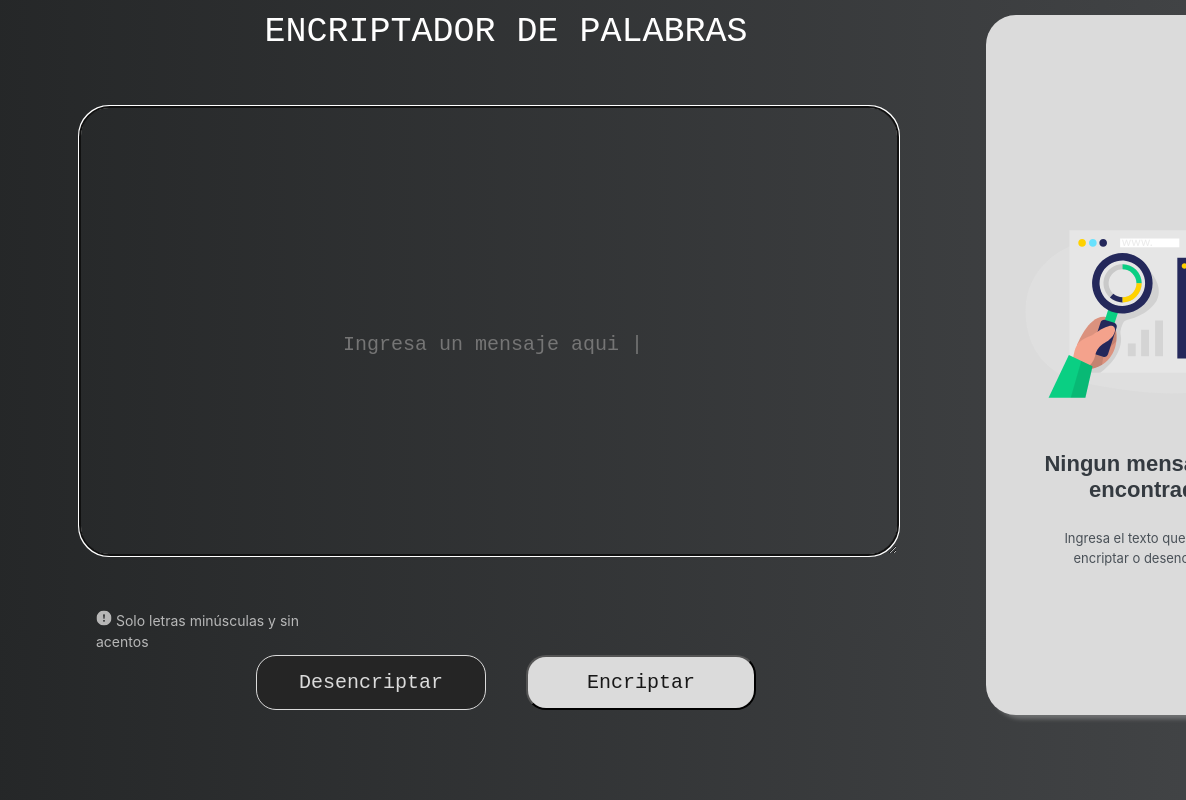
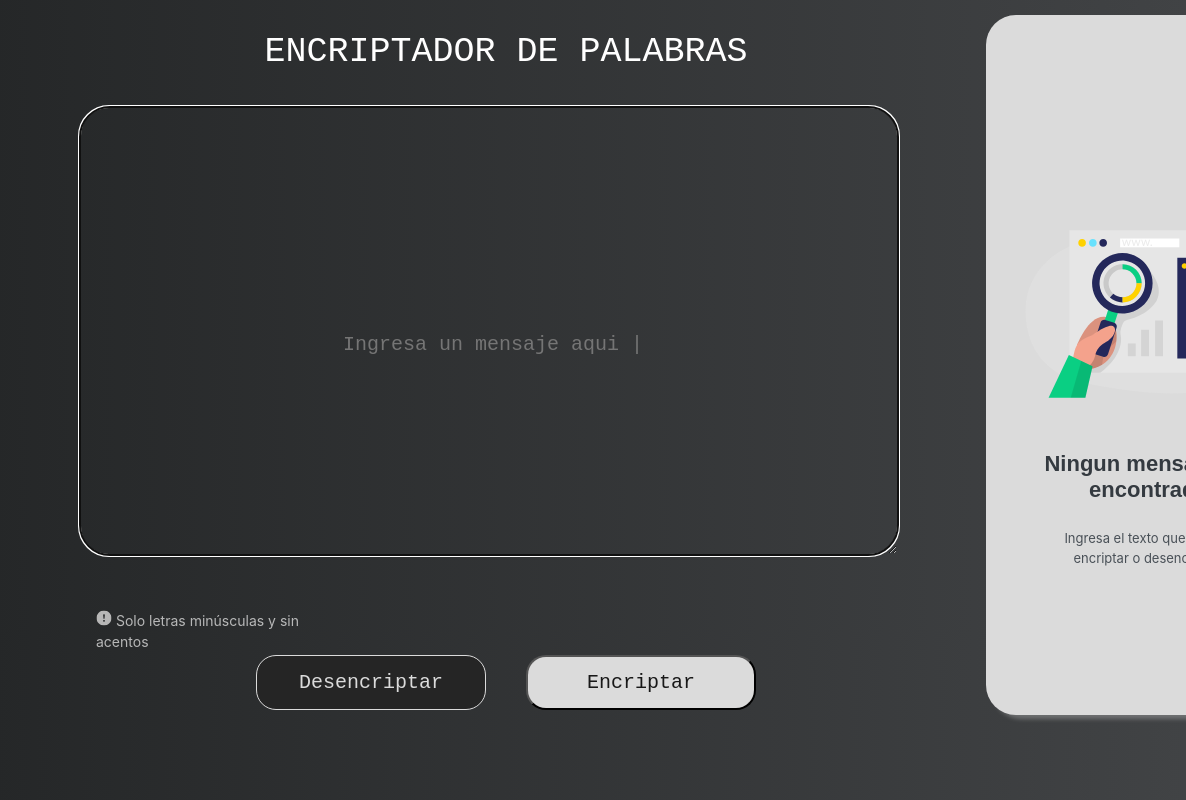
Before and after one commit to UrielMeneses849/Challenge-Oracle-ONE, a plain HTML site: page index.html in a window 1280 px wide. Shown: the top 800 px of the page, 94-1280 px from the left. Drawn offline with Linux system fonts and the light colour scheme.

Commit message:
Update estilo.css

```diff
--- a/estilo.css
+++ b/estilo.css
@@ -3,7 +3,7 @@ position: relative;
 background: linear-gradient(90deg, #232526 0%, #414345 100%);
 }
 .titulo{
-    top: 15px;
+    top: 35px;
     left: 300px;
     position: absolute;
 width: 600px;
```
